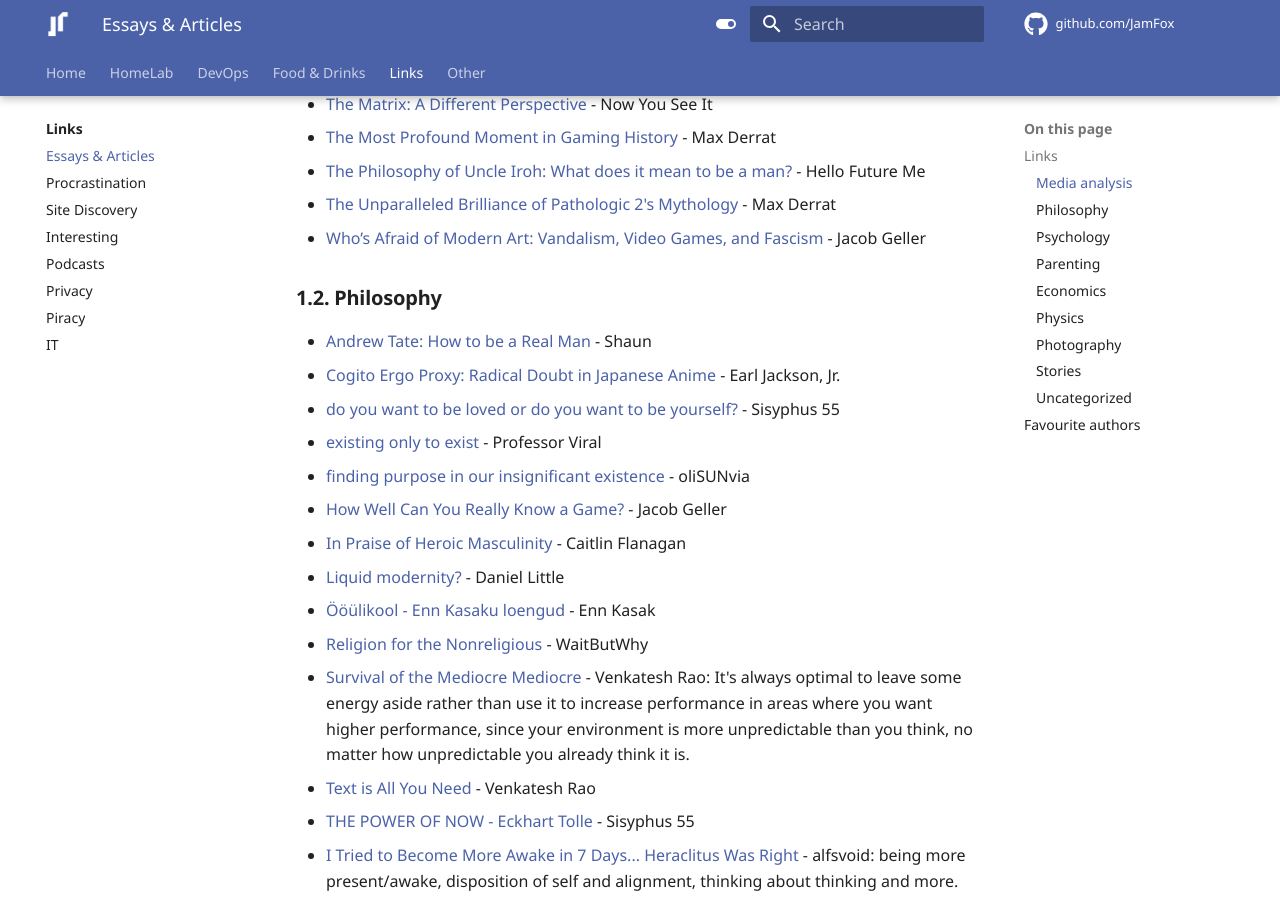
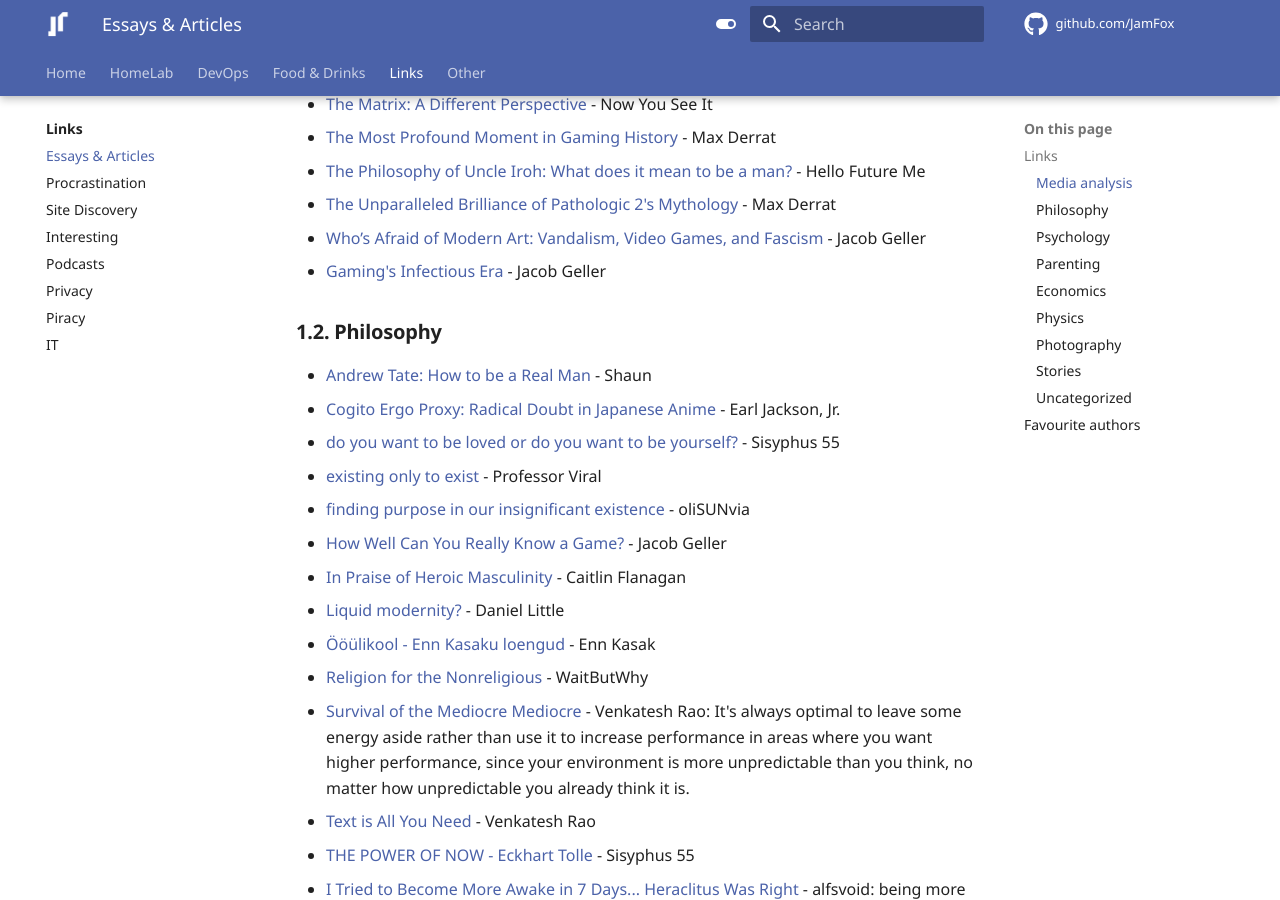
Before and after one commit to JamFox/docs.jamfox.dev, an MkDocs documentation site: the page built from docs/content/links/essays.md, in a window 1280 px wide and 900 px high, scrolled down 721 px. Built offline with MkDocs 1.6.1 and Material for MkDocs 9.7.7, drawn with Linux system fonts in a browser that asks for light colours; plug-ins that fetch from the network failed and are left out; comment, search, counter and statistics services are not loaded.

Commit message:
add infect

```diff
--- a/docs/content/links/essays.md
+++ b/docs/content/links/essays.md
@@ -24,6 +24,7 @@ title: "Essays & Articles"
 - [The Philosophy of Uncle Iroh: What does it mean to be a man?](https://www.youtube.com/watch?v=SezGJNNZmtI) - Hello Future Me
 - [The Unparalleled Brilliance of Pathologic 2's Mythology](https://www.youtube.com/watch?v=Uk3Dm3OTNY4) - Max Derrat
 - [Who’s Afraid of Modern Art: Vandalism, Video Games, and Fascism](https://youtu.be/v5DqmTtCPiQ) - Jacob Geller
+- [Gaming's Infectious Era](https://www.youtube.com/watch?v=LWz7u1sf67U) - Jacob Geller
 
 ### Philosophy
 
```
